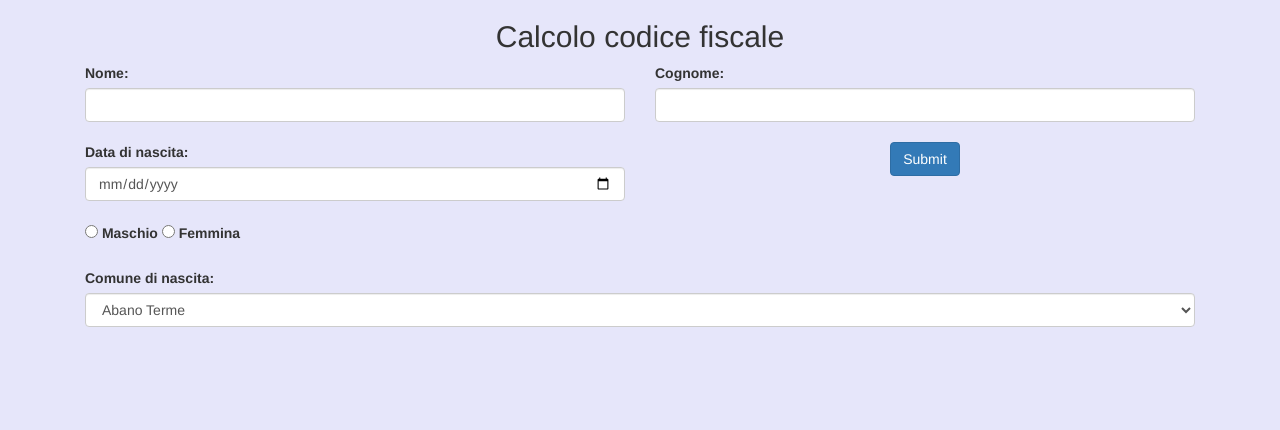
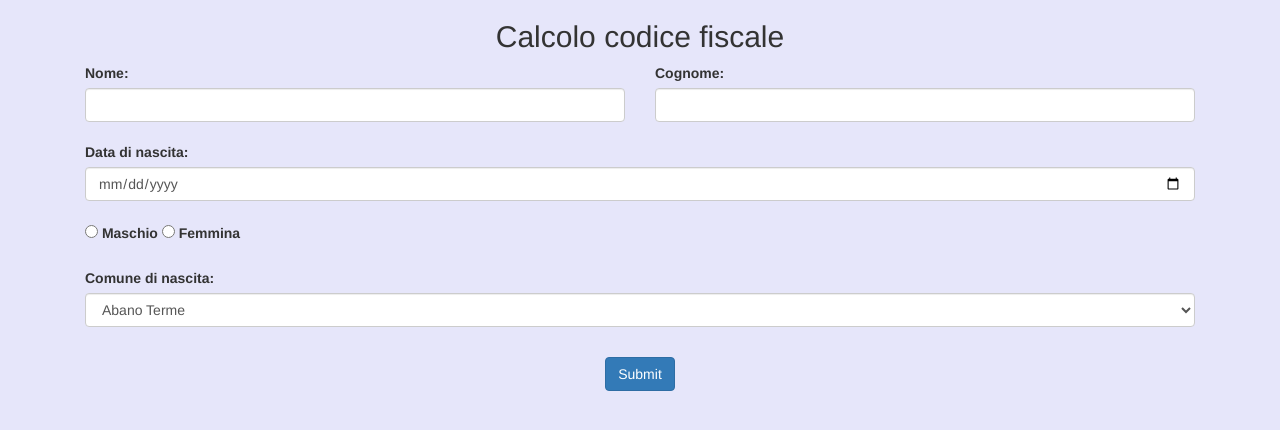
Before and after one commit to Andryz980/cdf2, a PHP site: page / in a window 1280 px wide. Shown: the top 430 px of the page. Run offline with PHP 8.4, Linux system fonts and the light colour scheme; some libraries are stand-ins or nearby versions.

Commit message:
Done, this time for real

```diff
--- a/index.php
+++ b/index.php
@@ -28,7 +28,7 @@
 
         <div class="col-xs-12" style="height:20px;"></div>
 
-      <div class="col-xs-6">
+      <div class="col-xs-12">
         <label>Data di nascita:</label>
         <input class="form-control" type="date" name="bday" placeholder="gg-mm-aa / gg-mm-aaaa">
       </div>
```
